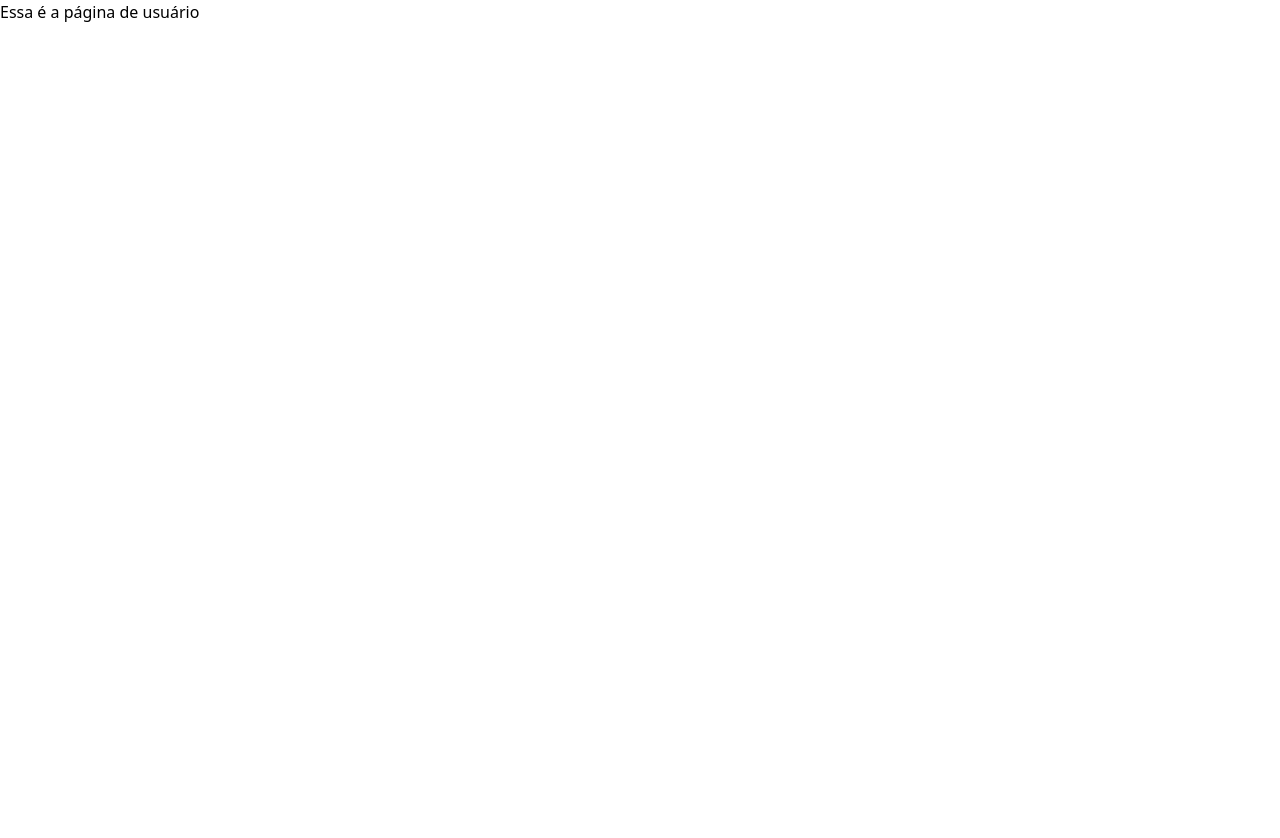
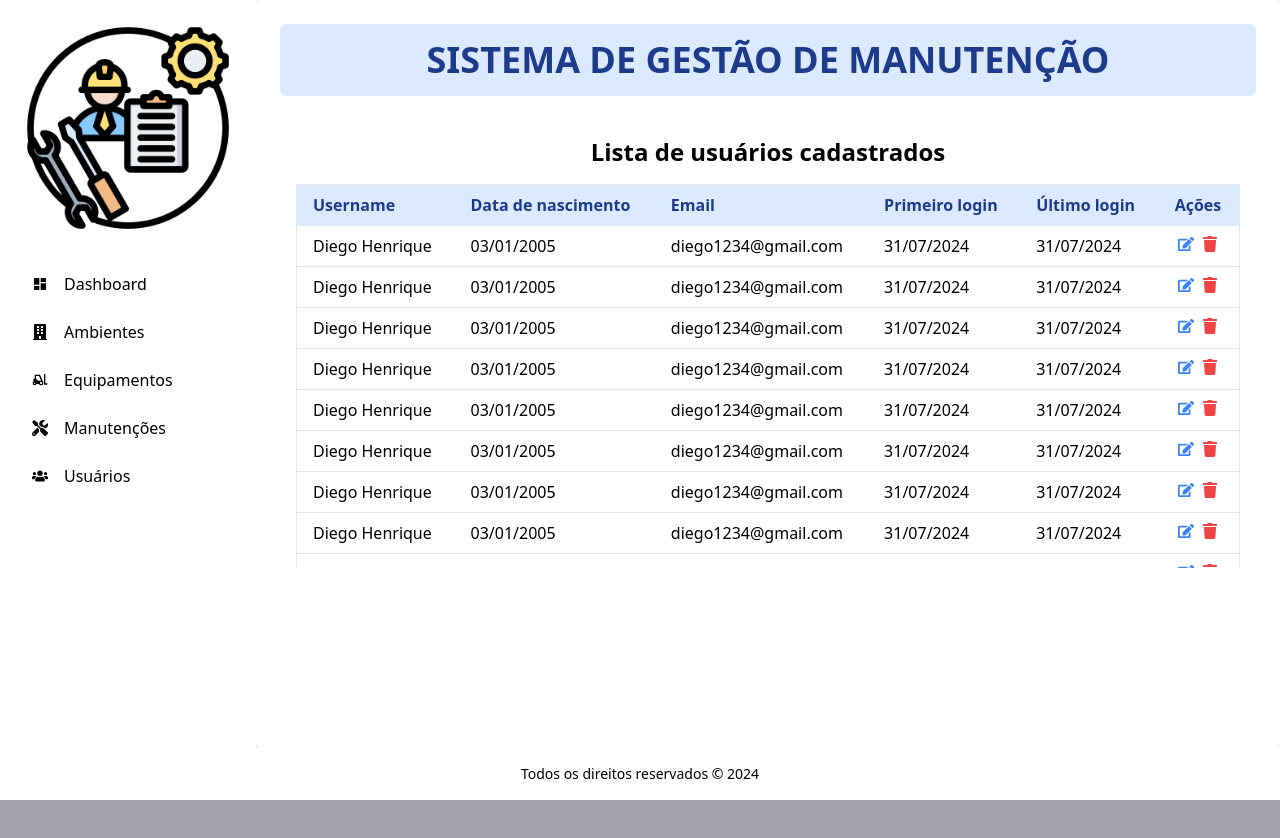
Before and after one commit to DiegoH3nr1que/web_system, a Next.js app in the folder frontend/: page /usuarios in a window 1280 px wide. Shown: the top 838 px of the page. After the commit the page ends 800 px from the top, so only its background shows below. Built offline with nearby package versions, Linux system fonts and the light colour scheme.

Commit message:
feat(): implementation partial the user page

```diff
--- a/frontend/src/app/ambientes/page.tsx
+++ b/frontend/src/app/ambientes/page.tsx
@@ -0,0 +1,21 @@
+'use client';
+import { Aside } from "../components/aside";
+import { Footer } from "../components/footer";
+
+export default function ambientePage() {
+  return (
+    <div className="h-screen flex flex-col bg-gray-100">
+      <div className="flex-1 flex">
+        <Aside />
+        <main className="flex-1 p-6 bg-white rounded-md">
+          <header className="text-center bg-blue-100 p-4 rounded-md mb-6">
+            <h1 className="text-4xl font-bold uppercase text-blue-900">
+              Sistema de Gestão de Manutenção
+            </h1>
+          </header>
+        </main>
+      </div>
+      <Footer />
+    </div>
+  );
+}
--- a/frontend/src/app/components/card.tsx
+++ b/frontend/src/app/components/card.tsx
@@ -1,4 +1,3 @@
-import { FaBuilding } from "react-icons/fa";
 import React from "react";
 
 interface CardInterface{
@@ -11,7 +10,7 @@ interface CardInterface{
 
 export function Card({color, qty, text, icon }: CardInterface) {
   return (
-    <div className={`${color} p-6 flex items-center gap-4 rounded-xl shadow`}>
+    <div className={`${color} p-6 flex items-center gap-4 rounded-xl shadow hover:scale-105 transition`}>
       <div className="flex-1 flex flex-col">
         <strong className="text-3xl font-bold">{qty}</strong>
         <span className="text-sm text-gray-700">{text}</span>
--- a/frontend/src/app/components/table.tsx
+++ b/frontend/src/app/components/table.tsx
@@ -1,38 +1,46 @@
 import React from 'react';
 import { FaEdit, FaTrash } from 'react-icons/fa';
 
-interface Dado {
-  ambiente: string;
-  equipamento: string;
-  solicitacao: number;
-  atendimento: number;
+interface Column {
+  header: string;
+  accessor: string;
+  isNumeric?: boolean;
 }
 
 interface TableProps {
-  dados: Dado[];
+  columns: Column[];
+  data: Record<string, any>[];
 }
 
-const Table: React.FC<TableProps> = ({ dados }) => {
+const Table: React.FC<TableProps> = ({ columns, data }) => {
   return (
     <div className="max-w-full overflow-x-auto">
       <div className="max-h-96 overflow-y-auto">
         <table className="min-w-full bg-white border border-gray-200">
-          <thead className="bg-black text-white sticky top-0">
+          <thead className=" bg-blue-100 text-blue-900 sticky top-0">
             <tr>
-              <th className="px-4 py-2 text-left">Ambiente</th>
-              <th className="px-4 py-2 text-left">Equipamento</th>
-              <th className="px-4 py-2 text-right">Solicitação</th>
-              <th className="px-4 py-2 text-right">Atendimento</th>
+              {columns.map((column, index) => (
+                <th
+                  key={index}
+                  className={`px-4 py-2 ${column.isNumeric ? 'text-right' : 'text-left'}`}
+                >
+                  {column.header}
+                </th>
+              ))}
               <th className="px-4 py-2 text-center">Ações</th>
             </tr>
           </thead>
           <tbody>
-            {dados.map((item, index) => (
-              <tr key={index} className="border-t border-gray-200 text-black">
-                <td className="px-4 py-2">{item.ambiente}</td>
-                <td className="px-4 py-2">{item.equipamento}</td>
-                <td className="px-4 py-2 text-right">{item.solicitacao}</td>
-                <td className="px-4 py-2 text-right">{item.atendimento}</td>
+            {data.map((item, rowIndex) => (
+              <tr key={rowIndex} className="border-t border-gray-200 text-black">
+                {columns.map((column, colIndex) => (
+                  <td
+                    key={colIndex}
+                    className={`px-4 py-2 ${column.isNumeric ? 'text-right' : 'text-left'}`}
+                  >
+                    {item[column.accessor]}
+                  </td>
+                ))}
                 <td className="px-4 py-2 text-center">
                   <button className="text-blue-500 hover:text-blue-700 mr-2">
                     <FaEdit />
--- a/frontend/src/app/equipamentos/page.tsx
+++ b/frontend/src/app/equipamentos/page.tsx
@@ -0,0 +1,21 @@
+'use client';
+import { Aside } from "../components/aside";
+import { Footer } from "../components/footer";
+
+export default function equipPage() {
+  return (
+    <div className="h-screen flex flex-col bg-gray-100">
+      <div className="flex-1 flex">
+        <Aside />
+        <main className="flex-1 p-6 bg-white rounded-md">
+          <header className="text-center bg-blue-100 p-4 rounded-md mb-6">
+            <h1 className="text-4xl font-bold uppercase text-blue-900">
+              Sistema de Gestão de Manutenção
+            </h1>
+          </header>
+        </main>
+      </div>
+      <Footer />
+    </div>
+  );
+}
--- a/frontend/src/app/manutencoes/page.tsx
+++ b/frontend/src/app/manutencoes/page.tsx
@@ -0,0 +1,21 @@
+'use client';
+import { Aside } from "../components/aside";
+import { Footer } from "../components/footer";
+
+export default function manuPage() {
+  return (
+    <div className="h-screen flex flex-col bg-gray-100">
+      <div className="flex-1 flex">
+        <Aside />
+        <main className="flex-1 p-6 bg-white rounded-md">
+          <header className="text-center bg-blue-100 p-4 rounded-md mb-6">
+            <h1 className="text-4xl font-bold uppercase text-blue-900">
+              Sistema de Gestão de Manutenção
+            </h1>
+          </header>
+        </main>
+      </div>
+      <Footer />
+    </div>
+  );
+}
--- a/frontend/src/app/page.tsx
+++ b/frontend/src/app/page.tsx
@@ -4,6 +4,7 @@ import { Aside } from "./components/aside";
 import { Card } from "./components/card";
 import { FaBuilding, FaTools, FaUsers } from "react-icons/fa";
 import { MdDashboard, MdForklift } from "react-icons/md";
+import { FaEdit, FaTrash } from 'react-icons/fa';
 import Table from "./components/table";
 
 export default function Home() {
@@ -34,79 +35,118 @@ export default function Home() {
     },
   ];
 
-  const dados = [
+  const columns = [
+    { header: 'Ambiente', accessor: 'ambiente' },
+    { header: 'Equipamento', accessor: 'equipamento' },
+    { header: 'Solicitação', accessor: 'solicitacao', isNumeric: true },
+    { header: 'Atendimento', accessor: 'atendimento', isNumeric: true }
+  ];
+
+  const data = [
     {
-      ambiente: "Senai",
-      equipamento: "Torno CNC",
+      ambiente: 'Senai',
+      equipamento: 'Torno CNC',
       solicitacao: 1906,
       atendimento: 1906,
+      editar: <FaEdit />,
+      deletar: <FaTrash />
     },
     {
-      ambiente: "Senai",
-      equipamento: "Torno CNC",
+      ambiente: 'Senai',
+      equipamento: 'Torno CNC',
       solicitacao: 1906,
       atendimento: 1906,
+      editar: <FaEdit />,
+      deletar: <FaTrash />
     },
     {
-      ambiente: "Senai",
-      equipamento: "Torno CNC",
+      ambiente: 'Senai',
+      equipamento: 'Torno CNC',
       solicitacao: 1906,
       atendimento: 1906,
+      editar: <FaEdit />,
+      deletar: <FaTrash />
     },
     {
-      ambiente: "Senai",
-      equipamento: "Torno CNC",
+      ambiente: 'Senai',
+      equipamento: 'Torno CNC',
       solicitacao: 1906,
       atendimento: 1906,
+      editar: <FaEdit />,
+      deletar: <FaTrash />
     },
     {
-      ambiente: "Senai",
-      equipamento: "Torno CNC",
+      ambiente: 'Senai',
+      equipamento: 'Torno CNC',
       solicitacao: 1906,
       atendimento: 1906,
+      editar: <FaEdit />,
+      deletar: <FaTrash />
     },
     {
-      ambiente: "Senai",
-      equipamento: "Torno CNC",
+      ambiente: 'Senai',
+      equipamento: 'Torno CNC',
       solicitacao: 1906,
       atendimento: 1906,
+      editar: <FaEdit />,
+      deletar: <FaTrash />
     },
     {
-      ambiente: "Senai",
-      equipamento: "Torno CNC",
+      ambiente: 'Senai',
+      equipamento: 'Torno CNC',
       solicitacao: 1906,
       atendimento: 1906,
+      editar: <FaEdit />,
+      deletar: <FaTrash />
     },
     {
-      ambiente: "Senai",
-      equipamento: "Torno CNC",
+      ambiente: 'Senai',
+      equipamento: 'Torno CNC',
       solicitacao: 1906,
       atendimento: 1906,
+      editar: <FaEdit />,
+      deletar: <FaTrash />
     },
     {
-      ambiente: "Senai",
-      equipamento: "Torno CNC",
+      ambiente: 'Senai',
+      equipamento: 'Torno CNC',
       solicitacao: 1906,
       atendimento: 1906,
+      editar: <FaEdit />,
+      deletar: <FaTrash />
     },
     {
-      ambiente: "Senai",
-      equipamento: "Torno CNC",
+      ambiente: 'Senai',
+      equipamento: 'Torno CNC',
       solicitacao: 1906,
       atendimento: 1906,
+      editar: <FaEdit />,
+      deletar: <FaTrash />
     },
     {
-      ambiente: "Senai",
-      equipamento: "Torno CNC",
+      ambiente: 'Senai',
+      equipamento: 'Torno CNC',
       solicitacao: 1906,
       atendimento: 1906,
+      editar: <FaEdit />,
+      deletar: <FaTrash />
     },
     {
-      ambiente: "Senai",
-      equipamento: "Torno CNC",
+      ambiente: 'Senai',
+      equipamento: 'Torno CNC',
       solicitacao: 1906,
       atendimento: 1906,
+      editar: <FaEdit />,
+      deletar: <FaTrash />
     },
+    {
+      ambiente: 'Senai',
+      equipamento: 'Torno CNC',
+      solicitacao: 1906,
+      atendimento: 1906,
+      editar: <FaEdit />,
+      deletar: <FaTrash />
+    }
   ];
 
   return (
@@ -137,7 +177,7 @@ export default function Home() {
                 Tabela de Equipamentos
               </h1>
               <div className="max-h-96 overflow-y-auto">
-                <Table dados={dados} />
+              <Table columns={columns} data={data} />
               </div>
             </div>
           </div>
--- a/frontend/src/app/usuarios/page.tsx
+++ b/frontend/src/app/usuarios/page.tsx
@@ -1,7 +1,154 @@
+"use client";
+import { Aside } from "../components/aside";
+import { Footer } from "../components/footer";
+import { FaEdit, FaTrash } from "react-icons/fa";
+import Table from "../components/table";
 export default function userPage() {
-  return(
-    <div className="flex flex-1 bg-white text-black w-full h-[1000px]">
-        <h1>Essa é a página de usuário</h1>
+  const columns = [
+    { header: "Username", accessor: "username" },
+    { header: "Data de nascimento", accessor: "data_de_nascimento"},
+    { header: "Email", accessor: "email" },
+    { header: "Primeiro login", accessor: "primeiro_login"},
+    { header: "Último login", accessor: "ultimo_login"},
+  ];
+
+  const data = [
+    {
+      username: "Diego Henrique",
+      data_de_nascimento: "03/01/2005",
+      email: "diego1234@gmail.com",
+      primeiro_login: "31/07/2024",
+      ultimo_login:"31/07/2024",
+      editar: <FaEdit />,
+      deletar: <FaTrash />,
+    },
+    {
+      username: "Diego Henrique",
+      data_de_nascimento: "03/01/2005",
+      email: "diego1234@gmail.com",
+      primeiro_login: "31/07/2024",
+      ultimo_login:"31/07/2024",
+      editar: <FaEdit />,
+      deletar: <FaTrash />,
+    },
+    {
+      username: "Diego Henrique",
+      data_de_nascimento: "03/01/2005",
+      email: "diego1234@gmail.com",
+      primeiro_login: "31/07/2024",
+      ultimo_login:"31/07/2024",
+      editar: <FaEdit />,
+      deletar: <FaTrash />,
+    },
+    {
+      username: "Diego Henrique",
+      data_de_nascimento: "03/01/2005",
+      email: "diego1234@gmail.com",
+      primeiro_login: "31/07/2024",
+      ultimo_login:"31/07/2024",
+      editar: <FaEdit />,
+      deletar: <FaTrash />,
+    },
+    {
+      username: "Diego Henrique",
+      data_de_nascimento: "03/01/2005",
+      email: "diego1234@gmail.com",
+      primeiro_login: "31/07/2024",
+      ultimo_login:"31/07/2024",
+      editar: <FaEdit />,
+      deletar: <FaTrash />,
+    },
+    {
+      username: "Diego Henrique",
+      data_de_nascimento: "03/01/2005",
+      email: "diego1234@gmail.com",
+      primeiro_login: "31/07/2024",
+      ultimo_login:"31/07/2024",
+      editar: <FaEdit />,
+      deletar: <FaTrash />,
+    },
+    {
+      username: "Diego Henrique",
+      data_de_nascimento: "03/01/2005",
+      email: "diego1234@gmail.com",
+      primeiro_login: "31/07/2024",
+      ultimo_login:"31/07/2024",
+      editar: <FaEdit />,
+      deletar: <FaTrash />,
+    },
+    {
+      username: "Diego Henrique",
+      data_de_nascimento: "03/01/2005",
+      email: "diego1234@gmail.com",
+      primeiro_login: "31/07/2024",
+      ultimo_login:"31/07/2024",
+      editar: <FaEdit />,
+      deletar: <FaTrash />,
+    },
+    {
+      username: "Diego Henrique",
+      data_de_nascimento: "03/01/2005",
+      email: "diego1234@gmail.com",
+      primeiro_login: "31/07/2024",
+      ultimo_login:"31/07/2024",
+      editar: <FaEdit />,
+      deletar: <FaTrash />,
+    },
+    {
+      username: "Diego Henrique",
+      data_de_nascimento: "03/01/2005",
+      email: "diego1234@gmail.com",
+      primeiro_login: "31/07/2024",
+      ultimo_login:"31/07/2024",
+      editar: <FaEdit />,
+      deletar: <FaTrash />,
+    },
+    {
+      username: "Diego Henrique",
+      data_de_nascimento: "03/01/2005",
+      email: "diego1234@gmail.com",
+      primeiro_login: "31/07/2024",
+      ultimo_login:"31/07/2024",
+      editar: <FaEdit />,
+      deletar: <FaTrash />,
+    },
+    {
+      username: "Diego Henrique",
+      data_de_nascimento: "03/01/2005",
+      email: "diego1234@gmail.com",
+      primeiro_login: "31/07/2024",
+      ultimo_login:"31/07/2024",
+      editar: <FaEdit />,
+      deletar: <FaTrash />,
+    },
+
+  ];
+
+  return (
+    <div className="h-screen flex flex-col bg-gray-100">
+      <div className="flex-1 flex">
+        <Aside />
+        <main className="flex-1 p-6 bg-white rounded-md">
+          <header className="text-center bg-blue-100 p-4 rounded-md mb-6">
+            <h1 className="text-4xl font-bold uppercase text-blue-900">
+              Sistema de Gestão de Manutenção
+            </h1>
+          </header>
+
+          <div>
+
+            <div className="container mx-auto p-4 bg-white rounded-lg">
+              <h1 className="text-2xl font-bold mb-4 text-center text-black">
+                Lista de usuários cadastrados
+              </h1>
+              <div className="max-h-96 overflow-y-auto">
+                <Table columns={columns} data={data} />
+              </div>
+            </div>
+          </div>
+        </main>
+      </div>
+      <Footer />
     </div>
-  )
+  );
 }
```
